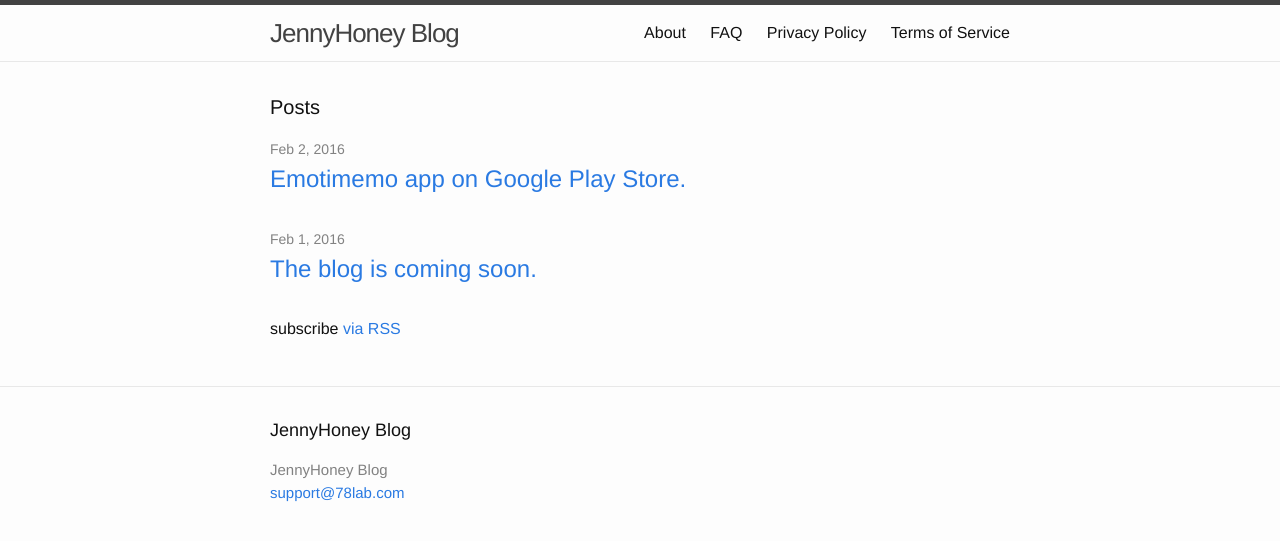
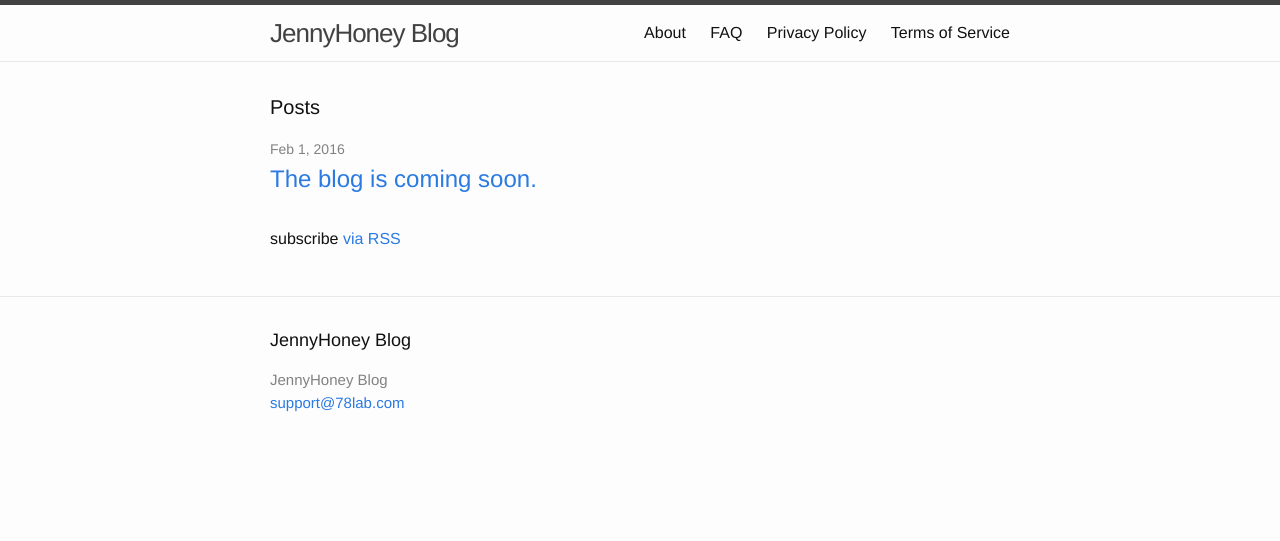
Before and after one commit to 78lab/78lab.github.io, a Jekyll site: the page built from index.html, in a window 1280 px wide. Shown: the top 541 px of the page. Built offline with Jekyll 4.4.1, drawn with Linux system fonts in a browser that asks for light colours.

Commit message:
Auto Commit Msg.

```diff
--- a/_includes/head.html
+++ b/_includes/head.html
@@ -27,7 +27,7 @@
          if(lang[0] == 'ko'){
             //document.location = "http://www.emotimemo.com";
             if(window.location.pathname == '/faq' || window.location.pathname == '/faq/'){
-                window.location.href = "http://blog.naver.com/emotimemo/220674892960"
+               // window.location.href = "http://blog.naver.com/emotimemo/220674892960"
             }
 
          }
--- a/_posts/2016-02-02-emotimemo-app-on-google-play-store.markdown
+++ b/_posts/2016-02-02-emotimemo-app-on-google-play-store.markdown
@@ -1,9 +1,10 @@
 ---
 title: Emotimemo app on Google Play Store.
 layout: post
+published: false
 ---
 
-# We've launched Emotimemo app on Google Play Store.
+# We've launched JennyHoney app on Google Play Store.
 
 # It will be coming soon on App Store.
 
```
